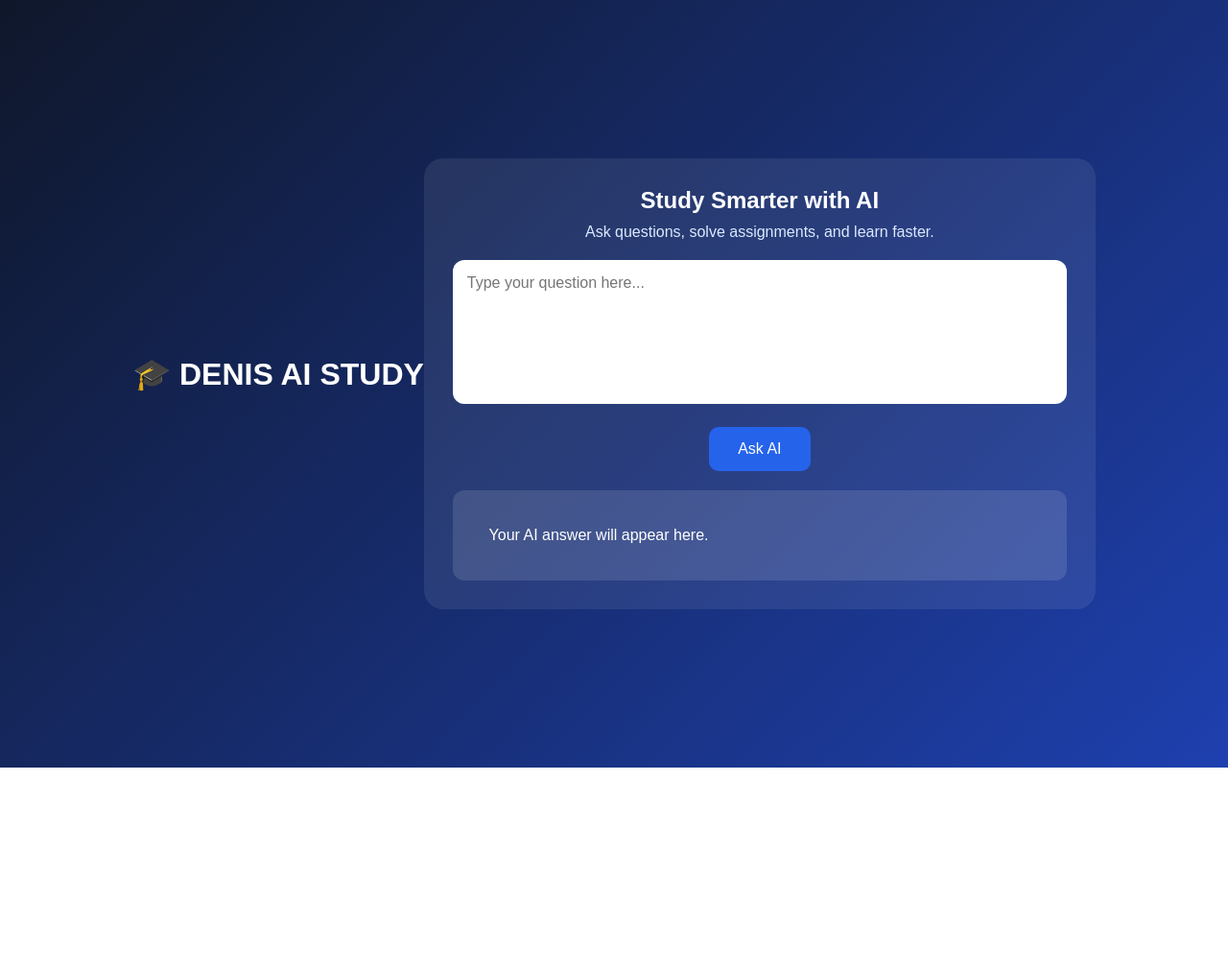
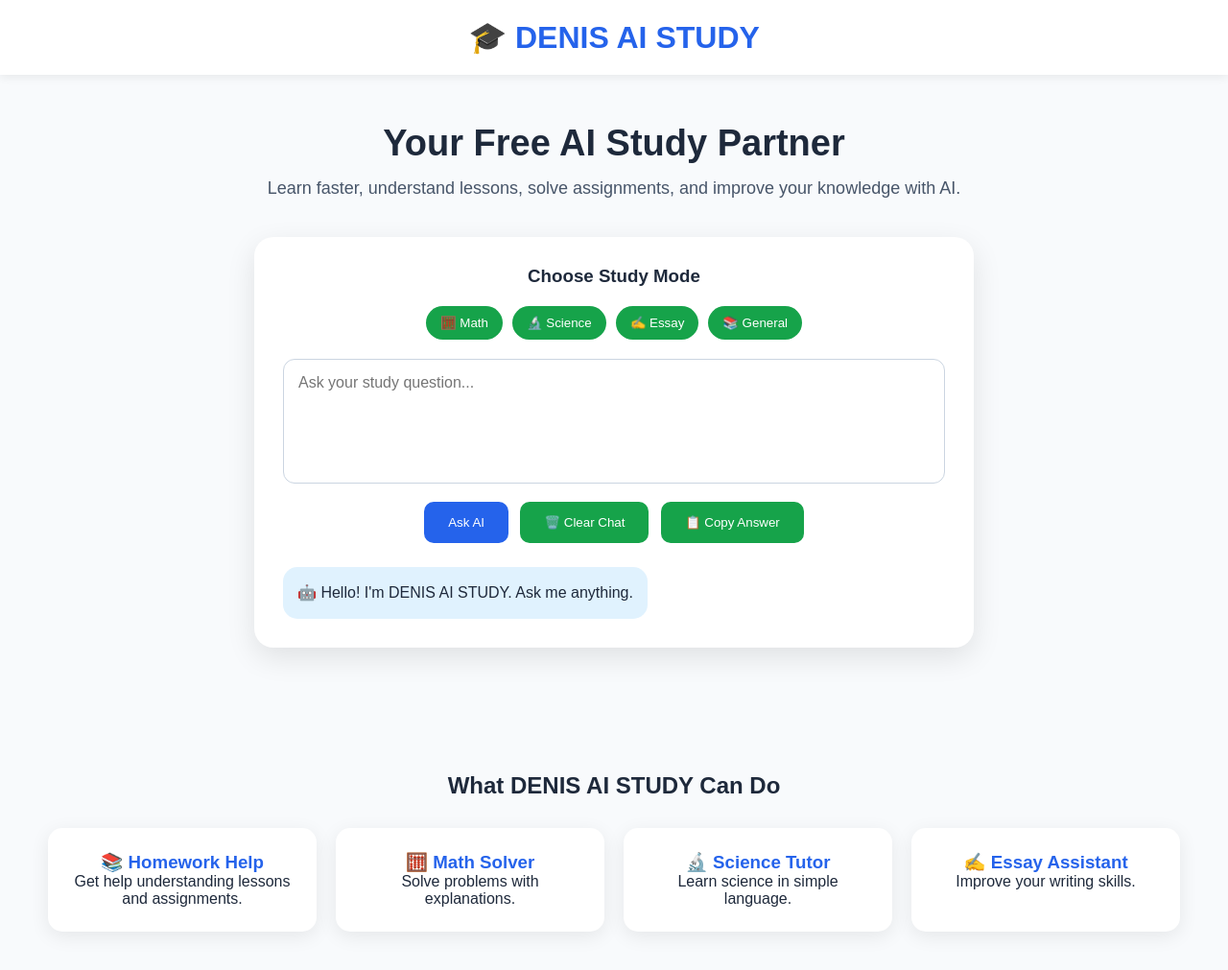
Before and after one commit to denisgodson234/denis-ai, a website: page index.html in a window 1280 px wide. Shown: the whole page at 96% size. Before the commit the page ends 800 px from the top, so only its background shows below. Drawn offline with Linux system fonts and the light colour scheme.

Commit message:
Add files via upload

```diff
--- a/index.html
+++ b/index.html
@@ -1,34 +1,201 @@
 <!DOCTYPE html>
 <html lang="en">
+
 <head>
 <meta charset="UTF-8">
 <meta name="viewport" content="width=device-width, initial-scale=1.0">
+
 <title>DENIS AI STUDY</title>
+
 <link rel="stylesheet" href="style.css">
+
 </head>
+
+
 <body>
 
-<header>
+
+<header class="navbar">
+
 <h1>🎓 DENIS AI STUDY</h1>
+
 </header>
 
-<main class="container">
-  <h2>Study Smarter with AI</h2>
-  <p>Ask questions, solve assignments, and learn faster.</p>
+
+
+
+<section class="hero">
+
+
+<h2>Your Free AI Study Partner</h2>
+
+
+<p>
+Learn faster, understand lessons, solve assignments,
+and improve your knowledge with AI.
+</p>
+
+
+
+<div class="chat-card">
+
+
+<h3>Choose Study Mode</h3>
+
+
+<div class="subjects">
+
+<button class="subject-btn" onclick="setSubject('Math')">
+🧮 Math
+</button>
+
+
+<button class="subject-btn" onclick="setSubject('Science')">
+🔬 Science
+</button>
+
+
+<button class="subject-btn" onclick="setSubject('Essay Writing')">
+✍️ Essay
+</button>
+
+
+<button class="subject-btn" onclick="setSubject('General Study')">
+📚 General
+</button>
+
+</div>
+
+
+
+
 
 <textarea
 id="question"
-    placeholder="Type your question here..."
-  ></textarea>
+placeholder="Ask your study question...">
+</textarea>
 
-  <button id="askBtn">Ask AI</button>
 
-  <div id="answer">
-    Your AI answer will appear here.
+
+
+<div class="buttons">
+
+
+<button id="askBtn">
+Ask AI
+</button>
+
+
+<button id="clearBtn" class="secondary-btn">
+🗑️ Clear Chat
+</button>
+
+
+<button id="copyBtn" class="secondary-btn">
+📋 Copy Answer
+</button>
+
+
 </div>
-</main>
+
+
+
+
+
+<div id="chatArea">
+
+
+<div class="message ai">
+
+🤖 Hello! I'm DENIS AI STUDY. Ask me anything.
+
+</div>
+
+
+</div>
+
+
+
+
+</div>
+
+
+</section>
+
+
+
+
+
+<section class="features">
+
+
+<h2>What DENIS AI STUDY Can Do</h2>
+
+
+<div class="cards">
+
+
+<div class="card">
+
+<h3>📚 Homework Help</h3>
+
+<p>
+Get help understanding lessons and assignments.
+</p>
+
+</div>
+
+
+
+
+<div class="card">
+
+<h3>🧮 Math Solver</h3>
+
+<p>
+Solve problems with explanations.
+</p>
+
+</div>
+
+
+
+
+<div class="card">
+
+<h3>🔬 Science Tutor</h3>
+
+<p>
+Learn science in simple language.
+</p>
+
+</div>
+
+
+
+
+<div class="card">
+
+<h3>✍️ Essay Assistant</h3>
+
+<p>
+Improve your writing skills.
+</p>
+
+</div>
+
+
+</div>
+
+
+</section>
+
+
+
 
 <script src="script.js"></script>
 
+
 </body>
+
 </html>
--- a/script.js
+++ b/script.js
@@ -1,42 +1,71 @@
 let selectedSubject = "General Study";
+
+let lastAnswer = "";
+
 
 
 function setSubject(subject){
 
 selectedSubject = subject;
 
+
 document.getElementById("question").placeholder =
 "Ask your " + subject + " question...";
+
 
 }
 
 
 
+
+
 const askBtn = document.getElementById("askBtn");
+
 const questionInput = document.getElementById("question");
+
 const chatArea = document.getElementById("chatArea");
 
+const clearBtn = document.getElementById("clearBtn");
 
-function addMessage(message, type){
+const copyBtn = document.getElementById("copyBtn");
 
-  const div = document.createElement("div");
 
-  div.className = "message " + type;
 
-  div.textContent = message;
 
-  chatArea.appendChild(div);
 
-  chatArea.scrollTop = chatArea.scrollHeight;
+function addMessage(text,type){
+
+
+const message = document.createElement("div");
+
+
+message.className =
+"message " + type;
+
+
+message.textContent = text;
+
+
+chatArea.appendChild(message);
+
+
+chatArea.scrollTop =
+chatArea.scrollHeight;
+
 
 }
+
+
+
 
 
 
 askBtn.addEventListener("click", async ()=>{
 
 
-  const question = questionInput.value.trim();
+const question =
+questionInput.value.trim();
+
 
 
 if(!question){
@@ -52,38 +81,62 @@ askBtn.addEventListener("click", async ()=>{
 
 
 
-  addMessage(question,"user");
-
-
-  questionInput.value = "";
-
-
-  askBtn.disabled = true;
-
-  askBtn.textContent = "Thinking...";
 
 
 addMessage(
-    "🤖 DENIS AI is thinking...",
-    "ai"
+question,
+"user"
 );
+
+
+
+questionInput.value="";
+
+
+
+askBtn.disabled=true;
+
+askBtn.textContent="Thinking...";
+
+
+
+const thinking =
+document.createElement("div");
+
+
+thinking.className="message ai";
+
+thinking.textContent =
+"🤖 DENIS AI is thinking...";
+
+
+chatArea.appendChild(thinking);
+
+
 
 
 
 try{
 
 
-    const response = await fetch("/ask",{
+const response =
+await fetch("/ask",{
+
 
 method:"POST",
 
+
 headers:{
+
 "Content-Type":"application/json"
+
 },
+
 
 body:JSON.stringify({
 
 question:
+
 `Subject: ${selectedSubject}
 
 Student question:
@@ -91,15 +144,25 @@ ${question}`
 
 })
 
+
 });
 
 
 
-    const data = await response.json();
 
 
-    // Remove thinking message
-    chatArea.lastChild.remove();
+const data =
+await response.json();
+
+
+
+thinking.remove();
+
+
+
+lastAnswer =
+data.answer;
+
 
 
 addMessage(
@@ -108,10 +171,14 @@ ${question}`
 );
 
 
-  }catch(error){
 
 
-    chatArea.lastChild.remove();
+}
+
+catch(error){
+
+
+thinking.remove();
 
 
 addMessage(
@@ -123,9 +190,66 @@ ${question}`
 }
 
 
-  askBtn.disabled = false;
 
-  askBtn.textContent = "Ask AI";
+askBtn.disabled=false;
+
+
+askBtn.textContent="Ask AI";
 
 
 });
+
+
+
+
+
+
+
+clearBtn.addEventListener("click",()=>{
+
+
+chatArea.innerHTML=
+
+`
+<div class="message ai">
+
+🤖 Hello! I'm DENIS AI STUDY. Ask me anything.
+
+</div>
+`;
+
+
+lastAnswer="";
+
+
+});
+
+
+
+
+
+
+
+copyBtn.addEventListener("click",()=>{
+
+
+if(lastAnswer){
+
+
+navigator.clipboard.writeText(lastAnswer);
+
+
+alert("Answer copied!");
+
+}
+
+
+else{
+
+
+alert("No answer available.");
+
+}
+
+
+});
--- a/style.css
+++ b/style.css
@@ -1,76 +1,264 @@
 *{
-    margin:0;
-    padding:0;
-    box-sizing:border-box;
-    font-family:Arial,sans-serif;
+margin:0;
+padding:0;
+box-sizing:border-box;
+font-family:Arial,sans-serif;
 }
 
+
 body{
-    background:linear-gradient(135deg,#0f172a,#1e40af);
-    color:#fff;
-    display:flex;
-    justify-content:center;
-    align-items:center;
-    min-height:100vh;
-    padding:20px;
+
+background:#f8fafc;
+color:#1e293b;
+
 }
 
-.container{
-    width:100%;
-    max-width:700px;
-    background:rgba(255,255,255,0.08);
-    padding:30px;
-    border-radius:20px;
-    text-align:center;
+
+
+.navbar{
+
+background:white;
+padding:20px;
+text-align:center;
+box-shadow:0 2px 10px rgba(0,0,0,0.08);
+
 }
 
-h1{
-    text-align:center;
-    margin-bottom:20px;
+
+.navbar h1{
+
+color:#2563eb;
+
 }
 
-h2{
-    margin-bottom:10px;
+
+
+.hero{
+
+text-align:center;
+padding:50px 20px;
+
 }
 
-p{
-    margin-bottom:20px;
-    color:#dbeafe;
+
+.hero h2{
+
+font-size:38px;
+margin-bottom:15px;
+
 }
 
-textarea{
-    width:100%;
-    height:150px;
-    border:none;
-    border-radius:12px;
-    padding:15px;
-    font-size:16px;
-    resize:none;
-    margin-bottom:20px;
-    outline:none;
+
+.hero p{
+
+font-size:18px;
+color:#475569;
+
 }
 
-button{
-    background:#2563eb;
-    color:#fff;
-    border:none;
-    padding:14px 30px;
-    border-radius:10px;
-    font-size:16px;
-    cursor:pointer;
-    transition:0.3s;
+
+
+
+.chat-card{
+
+background:white;
+max-width:750px;
+margin:40px auto;
+padding:30px;
+border-radius:20px;
+box-shadow:0 10px 30px rgba(0,0,0,0.1);
+
 }
 
-button:hover{
-    background:#1d4ed8;
+
+
+
+.subjects{
+
+display:flex;
+gap:10px;
+justify-content:center;
+flex-wrap:wrap;
+margin:20px 0;
+
 }
 
-#answer{
-    margin-top:20px;
-    background:rgba(255,255,255,0.12);
-    padding:20px;
-    border-radius:12px;
-    min-height:80px;
-    text-align:left;
-    white-space:pre-wrap;
+
+
+.subject-btn{
+
+background:#16a34a;
+color:white;
+border:none;
+padding:10px 15px;
+border-radius:20px;
+cursor:pointer;
+
 }
+
+
+
+textarea{
+
+width:100%;
+height:130px;
+padding:15px;
+border-radius:12px;
+border:1px solid #cbd5e1;
+font-size:16px;
+resize:none;
+
+}
+
+
+
+
+
+.buttons{
+
+margin-top:15px;
+
+}
+
+
+
+button{
+
+background:#2563eb;
+color:white;
+border:none;
+padding:14px 25px;
+border-radius:10px;
+cursor:pointer;
+
+}
+
+
+
+button:hover{
+
+opacity:0.9;
+
+}
+
+
+
+
+.secondary-btn{
+
+background:#16a34a;
+margin-left:8px;
+
+}
+
+
+
+
+
+#chatArea{
+
+margin-top:25px;
+display:flex;
+flex-direction:column;
+gap:15px;
+max-height:400px;
+overflow-y:auto;
+
+}
+
+
+
+
+.message{
+
+padding:15px;
+border-radius:15px;
+max-width:85%;
+line-height:1.5;
+
+}
+
+
+
+.message.ai{
+
+background:#e0f2fe;
+align-self:flex-start;
+
+}
+
+
+
+.message.user{
+
+background:#2563eb;
+color:white;
+align-self:flex-end;
+
+}
+
+
+
+
+.features{
+
+padding:40px 20px;
+text-align:center;
+
+}
+
+
+
+.cards{
+
+display:flex;
+justify-content:center;
+gap:20px;
+flex-wrap:wrap;
+margin-top:30px;
+
+}
+
+
+
+
+.card{
+
+background:white;
+width:280px;
+padding:25px;
+border-radius:15px;
+box-shadow:0 5px 20px rgba(0,0,0,0.08);
+
+}
+
+
+
+.card h3{
+
+color:#2563eb;
+
+}
+
+
+
+
+
+@media(max-width:600px){
+
+.hero h2{
+
+font-size:30px;
+
+}
+
+
+.secondary-btn{
+
+margin-top:10px;
+margin-left:0;
+
+}
+
+
+}
```
Lines whose indentation alone changed are shown as unchanged.
